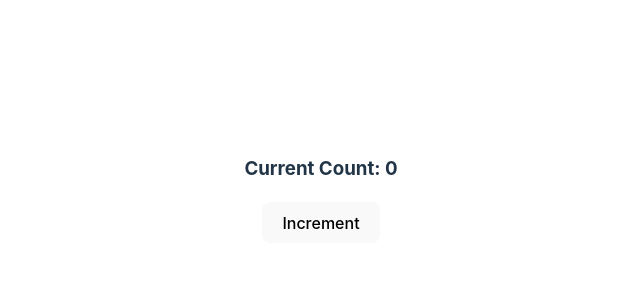
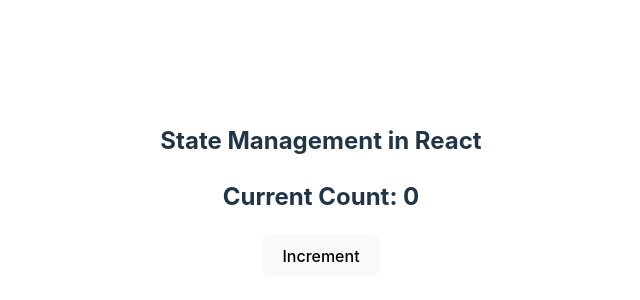
Before and after one commit to wgong/DigiSafari-React, a React (Vite) app in the folder Module06/state-demo-app/: page / in a window 1280 px wide. Shown: the part 210-510 px from the top of the page, without its empty margins (319-959 px from the left). Built offline with nearby package versions, Linux system fonts and the light colour scheme.

Commit message:
UseState with counter

```diff
--- a/Module06/state-demo-app/src/App.jsx
+++ b/Module06/state-demo-app/src/App.jsx
@@ -1,18 +1,13 @@
 
-import reactLogo from './assets/react.svg'
-import viteLogo from '/vite.svg'
 import './App.css'
+import Counter from './components/Counter'
 
 function App() {
-  let count = 0;
-  const incrementCount = () =>{
-    count ++;
-    console.log(count);
-  }
+
   return (
     <>
-      <h3>Current Count: {count}</h3>
-      <button onClick={incrementCount}>Increment</button>
+      <h2>State Management in React</h2>
+      <Counter />
     </>
   )
 }
--- /dev/null
+++ b/Module06/state-demo-app/src/components/Counter.jsx
@@ -0,0 +1,19 @@
+import React from 'react'
+import { useState } from 'react';
+
+function Counter() {
+    const [count, setCount] = useState(0)
+
+    const increment = ()=>{
+        setCount((count)=> count + 1)
+    }
+
+  return (
+    <div>
+        <h2>Current Count: {count}</h2>
+        <button onClick={increment}>Increment</button>
+    </div>
+  )
+}
+
+export default Counter
```
